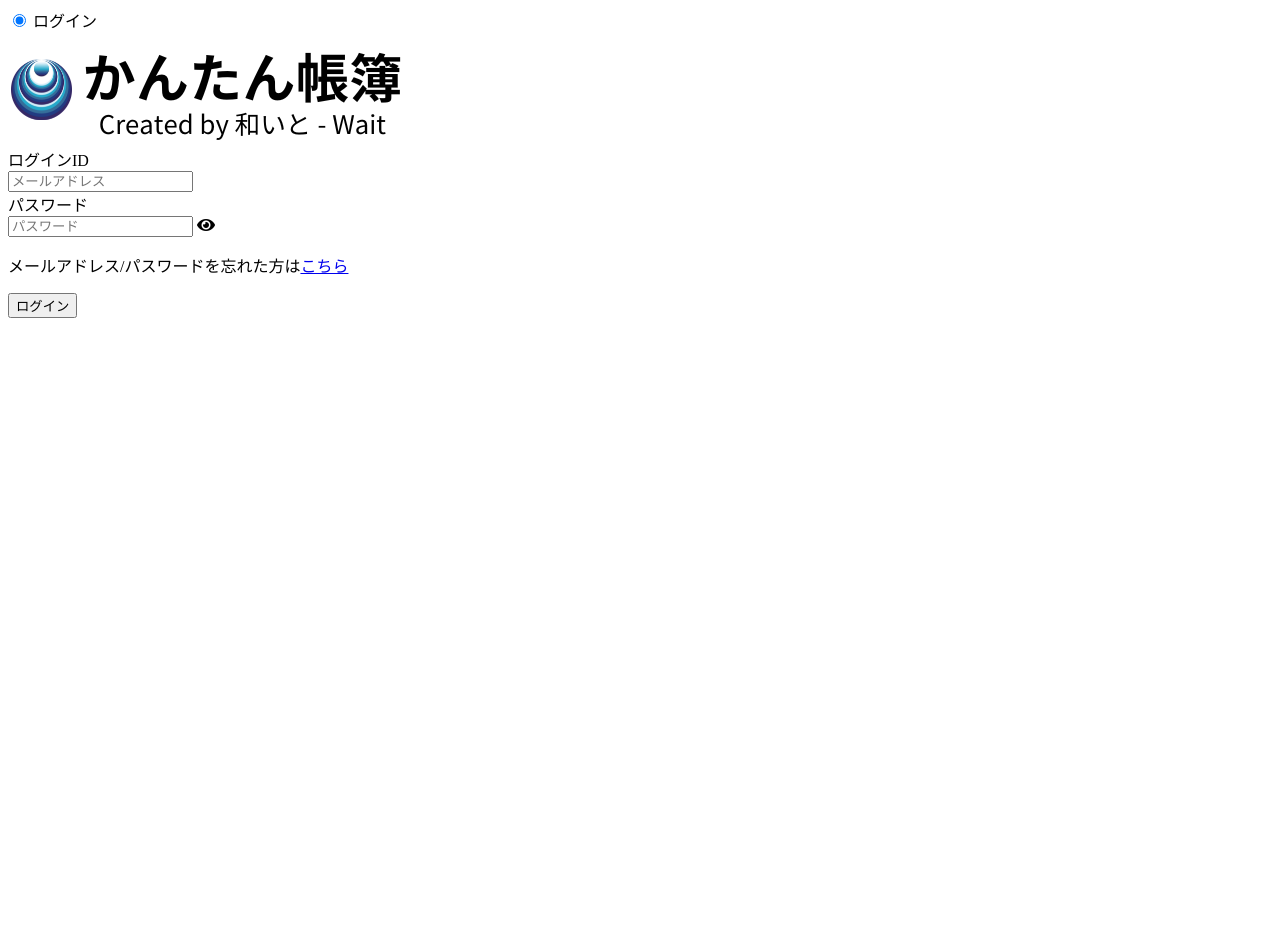
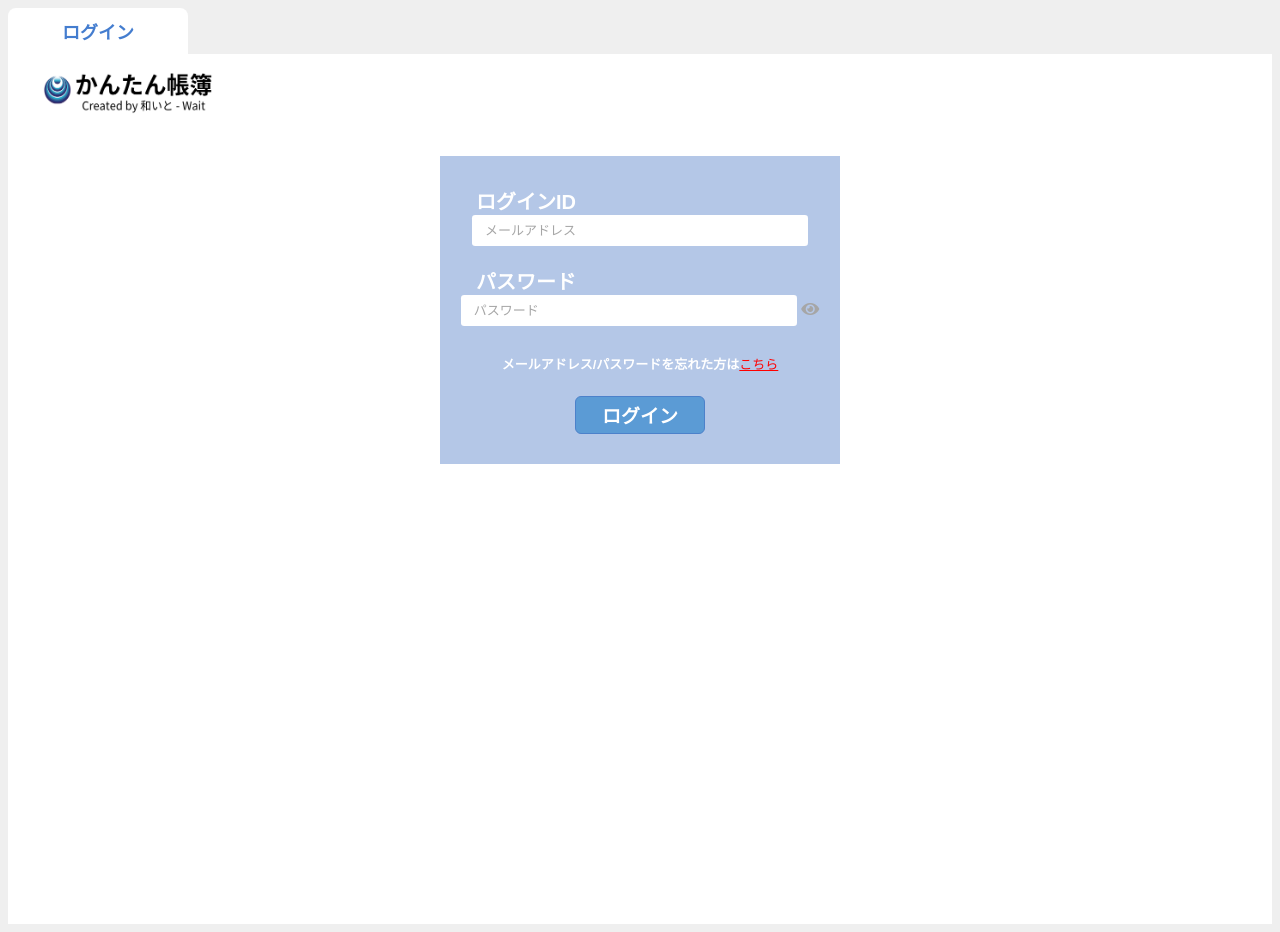
Before and after one commit to WaitShimizu/EZTaxCraft_flask, a Flask app: page /login in a window 1280 px wide. Before the commit the page ends 318 px from the top, so only its background shows below. Run offline with Flask 3, Linux system fonts and the light colour scheme; some libraries are stand-ins or nearby versions.

Commit message:
cssファイルをhtmlファイルごとに分けるよう修正

```diff
--- a/app/static/css/login.css
+++ b/app/static/css/login.css
@@ -0,0 +1,125 @@
+@charset "UTF-8";
+
+body {
+	background-color: #efefef;
+	font-family:Arial;
+	height: 100%;
+}
+
+a {
+	color: #F00;
+	text-decoration:underline;
+}
+
+.wait-logo {
+	width: 170px;
+	height: 50px;
+	padding: 10px 0px 0px 35px;
+	transition: .4s;
+}
+/* マウスがボタンに乗ったとき */
+.wait-logo:hover {
+	opacity: .7;
+}
+
+/*ラジオボタンを全て非表示に*/
+input[name="tab-radio"] {
+	display: none;
+}
+
+.tab-label{
+	background-color: #fff;
+	color: #447dcf;
+	font-weight: bold;
+	cursor: pointer;
+	font-size: 18px;
+	padding: 10px 20px;
+	display: block;
+	float: left;
+	border-top-left-radius: 8px;
+	border-top-right-radius: 8px;
+	width: 140px;
+	text-align: center;
+}
+
+.tab-panel{
+	background-color: #fff;
+	height: 870px;
+	clear: both;
+}
+
+.form-wrapper {
+	text-align: center;
+	background: #b4c7e7;
+	padding-top: 30px;
+	margin: 3% auto;
+	max-width: 400px;
+	height: 32%;
+}
+
+.form-item {
+	color: #fff;
+	font-weight: bold;
+	border: none;
+}
+
+.form-item label {
+	font-size: 20px;
+	padding: 0px 228px 0px 0px;/* 上、右、下、左 */
+}
+
+.form-item label {
+	border: none;
+}
+
+.form-item_password {
+	padding-top: 20px;
+	border: none;
+}
+
+::placeholder {
+	font-size: 13px;
+	padding: 0px 5px; /* 上、右 */
+	color: #a6a6a6;
+}
+
+.form-wrapper input {
+	border-radius:0.2rem;
+	border: none;
+	padding: 8px;
+	width: 80%;
+}
+
+.form-wrapper p {
+	font-size: 13px;
+	color: #fff;
+	text-align: center;
+	padding: 15px 0px 10px;
+	font-weight: bold;
+}
+
+.form-wrapper a {
+	font-weight: normal;
+}
+
+.btn-panel_login {
+	background: #5b9bd5;
+	color: #fff;
+	border: 1px solid #4c81ca;
+	font-weight: bold; /* 文字を太くする */
+	font-size: 19px;
+	width: 130px; /* 丸の横幅 */
+  	height: 38px; /* 丸の高さ */
+	text-align: center;
+	border-radius: 6px;
+	transition: .4s;
+}
+
+/* マウスがボタンに乗ったとき */
+.btn-panel_login:hover {
+	opacity: .7;
+}
+
+#btn-eye {
+	color: #a6a6a6;
+}
--- a/app/templates/login.html
+++ b/app/templates/login.html
@@ -3,7 +3,7 @@
 <html lang="ja">
     <head>
         <meta charset="UTF-8">
-        <link rel="stylesheet" href="./static/css/sample.css">
+        <link rel="stylesheet" href="./static/css/login.css">
         <link href="https://use.fontawesome.com/releases/v5.6.1/css/all.css" rel="stylesheet">
         <title>ログイン</title>
     </head>
--- a/app/templates/top.html
+++ b/app/templates/top.html
@@ -4,7 +4,7 @@
     <head>
         <meta charset="utf-8">
         <title>トップページ</title>
-        <link rel="stylesheet" href="./static/css/sample.css">
+        <link rel="stylesheet" href="./static/css/top.css">
         <script src="https://kit.fontawesome.com/be91c86e75.js" crossorigin="anonymous"></script>
     </head>
     <body>
```
Also changed, not shown: app/static/css/top.css (+0 -125 lines).
